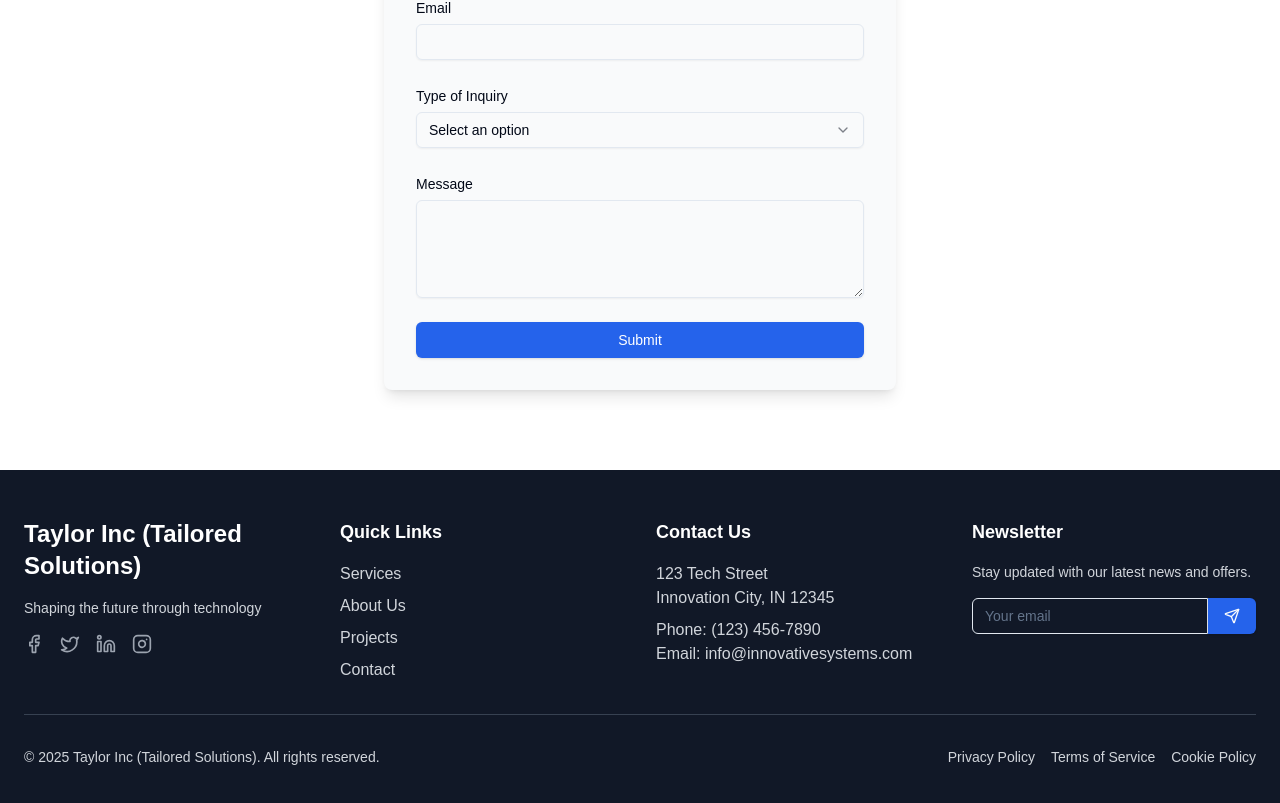
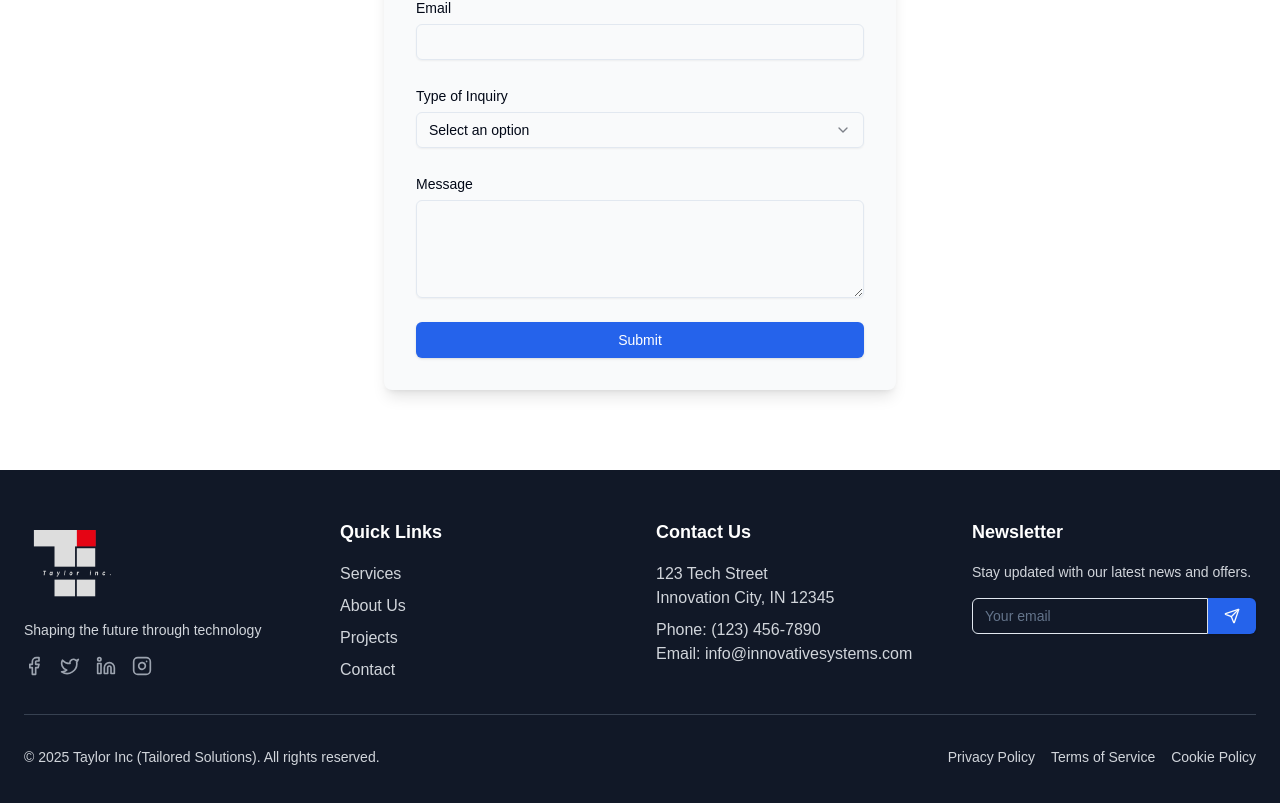
Before and after one commit to GeoffreyPaul3/taylor-inc, a Next.js app: page / in a window 1280 px wide. Shown: the part 3708-4511 px from the top of the page. Built offline with nearby package versions, Linux system fonts and the light colour scheme.

Commit message:
Add logo link to Footer component; replace company name with logo image

```diff
--- a/components/Footer.tsx
+++ b/components/Footer.tsx
@@ -1,4 +1,5 @@
 import Link from "next/link"
+import Image from "next/image"
 import { Input } from "@/components/ui/input"
 import { Button } from "@/components/ui/button"
 import { Separator } from "@/components/ui/separator"
@@ -10,7 +11,9 @@ export default function Footer() {
       <div className="container mx-auto px-6 py-12">
         <div className="grid grid-cols-1 md:grid-cols-4 gap-8">
           <div className="space-y-4">
-            <h3 className="text-2xl font-bold text-white">Taylor Inc (Tailored Solutions)</h3>
+          <Link href="/">
+            <Image src="/images/Taylor-logo.png" alt="Logo" width={100} height={70} />
+          </Link>
             <p className="text-sm">Shaping the future through technology</p>
             <div className="flex space-x-4">
               <a href="#" className="text-gray-400 hover:text-white transition-colors">
```
